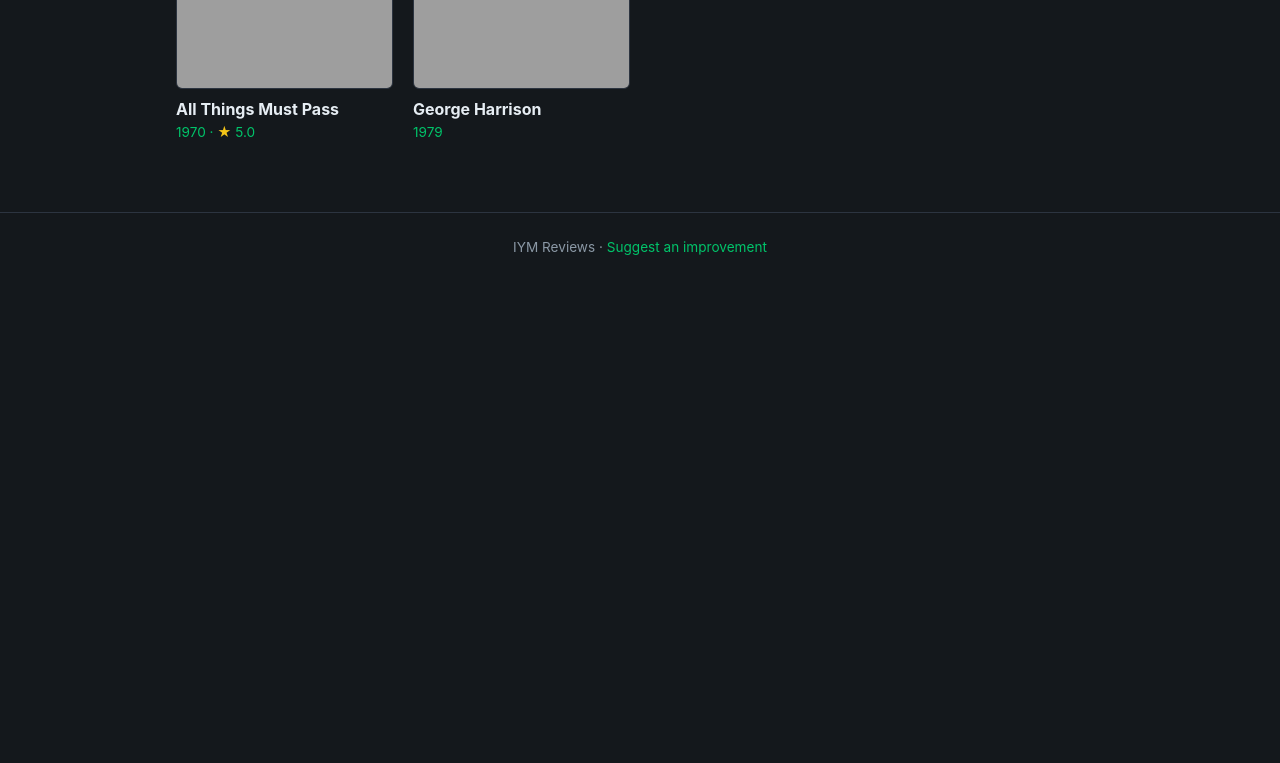
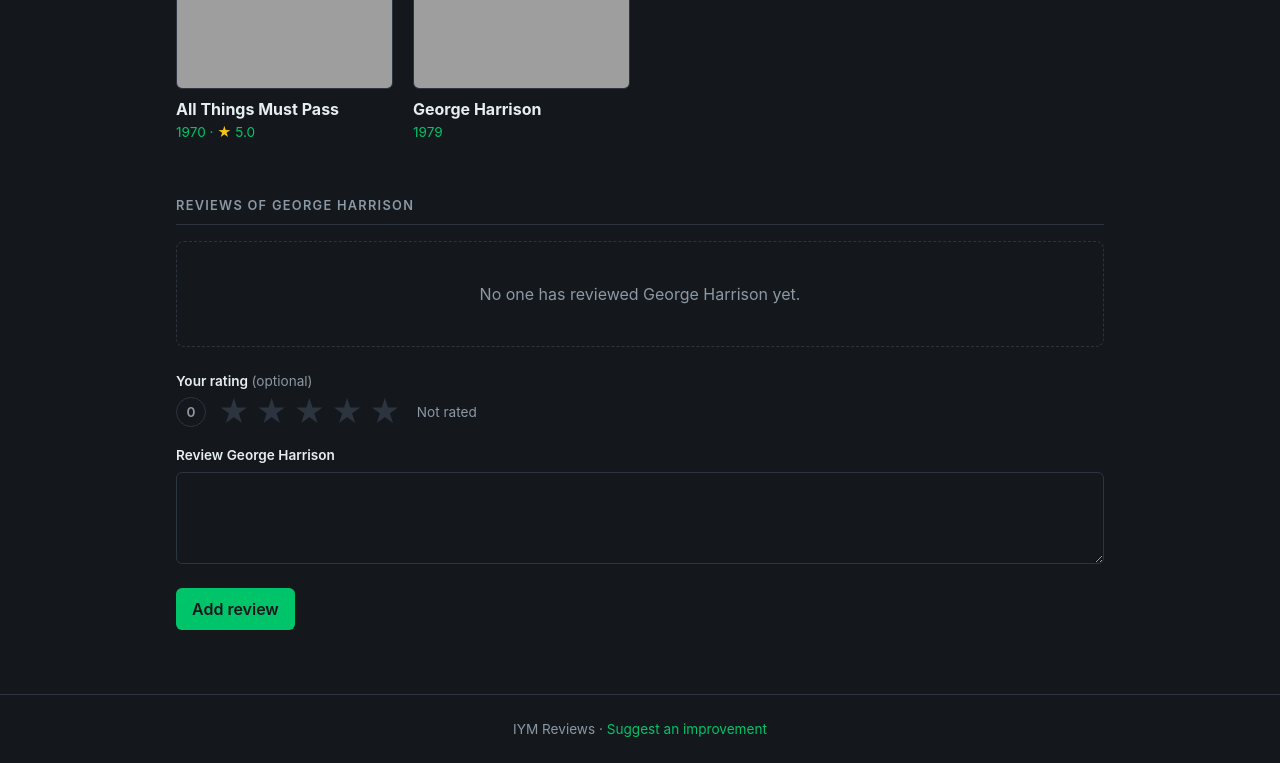
Before and after one commit to nikhil-r-kumar07/albumrating, a Django app: page /albums/artist/2/ in a window 1280 px wide. Shown: the part 437-1200 px from the top of the page. Before the commit the page ends 692 px from the top, so only its background shows below. Run offline with Django 5.2, Linux system fonts and the light colour scheme; a user stored in the database is signed in; data comes from the database, SQL or seed files in the repository; both versions use the stored data as it was after the commit; data that the repository does not hold is empty; grey boxes are pictures that could not be loaded.

Commit message:
artist reviews

```diff
--- a/albumrating/albumrating/templates/base.html
+++ b/albumrating/albumrating/templates/base.html
@@ -496,6 +496,8 @@
 
     .artist-sub a { color: var(--accent); }
 
+    .artist-rating { margin: 0 0 6px; }
+
     @media (max-width: 520px) {
       .artist-header { gap: 16px; }
       .artist-avatar { width: 80px; height: 80px; font-size: 2rem; }
--- a/albumrating/albums/admin.py
+++ b/albumrating/albums/admin.py
@@ -1,5 +1,5 @@
 from django.contrib import admin
-from .models import Album, Review, Artist
+from .models import Album, Review, Artist, ArtistReview
 
 class AlbumAdmin(admin.ModelAdmin):
     ordering = ['name']
@@ -7,3 +7,4 @@
 admin.site.register(Album, AlbumAdmin)
 admin.site.register(Review)
 admin.site.register(Artist)
+admin.site.register(ArtistReview)
--- a/albumrating/albums/models.py
+++ b/albumrating/albums/models.py
@@ -31,3 +31,15 @@
         constraints = [models.UniqueConstraint(fields=['album', 'user'], name='one_review_per_user_per_album')]
     def __str__(self):
         return str(self.id) + ' - ' + self.album.name
+
+class ArtistReview(models.Model):
+    id = models.AutoField(primary_key=True)
+    comment = models.CharField(max_length=255)
+    date = models.DateTimeField(auto_now_add=True)
+    artist = models.ForeignKey(Artist, on_delete=models.CASCADE)
+    user = models.ForeignKey(User, on_delete=models.CASCADE)
+    rating = models.PositiveSmallIntegerField(null = True, blank = True)
+    class Meta:
+        constraints = [models.UniqueConstraint(fields=['artist', 'user'], name='one_review_per_user_per_artist')]
+    def __str__(self):
+        return str(self.id) + ' - ' + self.artist.name
--- a/albumrating/albums/templates/albums/artist.html
+++ b/albumrating/albums/templates/albums/artist.html
@@ -7,6 +7,13 @@
       <div>
         <p class="artist-label">Artist</p>
         <h1>{{ artist.name }}</h1>
+        {% if template_data.average is not None %}
+          <p class="album-rating artist-rating">
+            <span class="star-on" aria-hidden="true">★</span>
+            {{ template_data.average|floatformat:1 }}<span class="sr-only"> out of 5</span>
+            <span class="album-rating-count">· {{ template_data.rating_count }} rating{{ template_data.rating_count|pluralize }}</span>
+          </p>
+        {% endif %}
         <p class="artist-sub">
           {{ template_data.albums|length }} album{{ template_data.albums|length|pluralize }} on IYM Reviews
           {% if artist.mbid %}· <a href="https://musicbrainz.org/artist/{{ artist.mbid }}" target="_blank" rel="noopener">View on MusicBrainz</a>{% endif %}
@@ -35,5 +42,52 @@
         <div class="empty">No albums by {{ artist.name }} on the site yet. <a href="{% url 'albums.index' %}?search={{ artist.name|urlencode }}">Search for one</a>.</div>
       {% endif %}
     </section>
+
+    <section class="reviews">
+      <h2 class="section-title">Reviews of {{ artist.name }}</h2>
+
+      {% for review in template_data.reviews %}
+        <article class="review">
+          <div class="review-meta">
+            Review by {{ review.user.username }} · {{ review.date|date:"M j, Y" }}
+            {% if user == review.user %}
+              · <a href="{% url 'albums.edit_artist_review' id=artist.id review_id=review.id %}">Edit</a>
+              · <form class="inline-form" method="POST" action="{% url 'albums.delete_artist_review' id=artist.id review_id=review.id %}" onsubmit="return confirm('Delete this review?');">
+                  {% csrf_token %}
+                  <button class="link-button" type="submit">Delete</button>
+                </form>
+            {% endif %}
+          </div>
+          {% if review.rating is not None %}
+            <div class="review-stars" role="img" aria-label="{{ review.rating }} out of 5 stars">
+              {% for i in "12345" %}<span class="{% if forloop.counter <= review.rating %}star-on{% else %}star-off{% endif %}">★</span>{% endfor %}
+            </div>
+          {% endif %}
+          <p class="review-comment">{{ review.comment }}</p>
+        </article>
+      {% empty %}
+        <div class="empty">No one has reviewed {{ artist.name }} yet.</div>
+      {% endfor %}
+
+      {% if not user.is_authenticated %}
+        <p class="review-prompt"><a href="{% url 'accounts.login' %}">Log in</a> to review this artist.</p>
+      {% elif template_data.my_review %}
+        <p class="review-prompt">
+          You've reviewed this artist.
+          <a href="{% url 'albums.edit_artist_review' id=artist.id review_id=template_data.my_review.id %}">Edit your review</a>
+          to change your rating.
+        </p>
+      {% else %}
+        <form class="review-form" method="POST" action="{% url 'albums.create_artist_review' id=artist.id %}">
+          {% csrf_token %}
+          {% include 'albums/star_picker.html' %}
+          <div class="form-field">
+            <label for="comment">Review {{ artist.name }}</label>
+            <textarea id="comment" name="comment" rows="3" maxlength="255" required></textarea>
+          </div>
+          <button class="btn" type="submit">Add review</button>
+        </form>
+      {% endif %}
+    </section>
   {% endwith %}
 {% endblock %}
--- a/albumrating/albums/urls.py
+++ b/albumrating/albums/urls.py
@@ -9,4 +9,7 @@
     path('<int:id>/review/<int:review_id>/delete/', views.delete_review, name = 'albums.delete_review'),
     path('mb/<uuid:mbid>/', views.open_album, name = 'albums.open'),
     path('artist/<int:id>/', views.artist, name = 'albums.artist'),
+    path('artist/<int:id>/review/create/', views.create_artist_review, name = 'albums.create_artist_review'),
+    path('artist/<int:id>/review/<int:review_id>/edit/', views.edit_artist_review, name = 'albums.edit_artist_review'),
+    path('artist/<int:id>/review/<int:review_id>/delete/', views.delete_artist_review, name = 'albums.delete_artist_review'),
 ]
--- a/albumrating/albums/views.py
+++ b/albumrating/albums/views.py
@@ -1,9 +1,16 @@
 from django.shortcuts import render, redirect, get_object_or_404
 from django.contrib.auth.decorators import login_required
 from django.http import Http404
-from .models import Album, Review, Artist
+from .models import Album, Review, Artist, ArtistReview
 from . import musicbrainz
 from django.db.models import Avg, Count
+
+def rating_from(request):
+    # The star picker sends '0'-'5', or '' when left unrated.
+    rating = request.POST.get('rating', '')
+    if rating in ['0', '1', '2', '3', '4', '5']:
+        return int(rating)
+    return None
 
 def index(request):
     search_term = request.GET.get('search')
@@ -49,11 +56,7 @@
         if review is None:
             review = Review(album=album, user=request.user)
         review.comment = request.POST['comment']
-        rating = request.POST.get('rating', '')
-        if rating in ['0', '1', '2', '3', '4', '5']:
-            review.rating = int(rating)
-        else:
-            review.rating = None
+        review.rating = rating_from(request)
         review.save()
     return redirect('albums.show', id=id)
 @login_required
@@ -68,11 +71,7 @@
         return render(request, 'albums/edit_review.html', {'template_data': template_data})
     elif request.method == 'POST' and request.POST['comment'] != '':
         review.comment = request.POST['comment']
-        rating = request.POST.get('rating', '')
-        if rating in ['0', '1', '2', '3', '4', '5']:
-            review.rating = int(rating)
-        else:
-            review.rating = None
+        review.rating = rating_from(request)
         review.save()
         return redirect('albums.show', id=id)
     else:
@@ -89,4 +88,41 @@
     template_data['title'] = artist.name
     template_data['artist'] = artist
     template_data['albums'] = albums
+    reviews = ArtistReview.objects.filter(artist=artist).order_by('-date')
+    template_data['reviews'] = reviews
+    stats = reviews.aggregate(average = Avg('rating'), count = Count('rating'))
+    template_data['average'] = stats['average']
+    template_data['rating_count'] = stats['count']
+    if request.user.is_authenticated:
+        template_data['my_review'] = reviews.filter(user=request.user).first()
     return render(request, 'albums/artist.html', {'template_data': template_data})
+@login_required
+def create_artist_review(request, id):
+    if request.method == 'POST' and request.POST.get('comment', '') != '':
+        artist = get_object_or_404(Artist, id=id)
+        review = ArtistReview.objects.filter(artist=artist, user=request.user).first()
+        if review is None:
+            review = ArtistReview(artist=artist, user=request.user)
+        review.comment = request.POST['comment']
+        review.rating = rating_from(request)
+        review.save()
+    return redirect('albums.artist', id=id)
+@login_required
+def edit_artist_review(request, id, review_id):
+    review = get_object_or_404(ArtistReview, id=review_id, user=request.user)
+    if request.method == 'GET':
+        template_data = {}
+        template_data['title'] = 'Edit Review'
+        template_data['review'] = review
+        return render(request, 'albums/edit_artist_review.html', {'template_data': template_data})
+    elif request.method == 'POST' and request.POST.get('comment', '') != '':
+        review.comment = request.POST['comment']
+        review.rating = rating_from(request)
+        review.save()
+    return redirect('albums.artist', id=id)
+@login_required
+def delete_artist_review(request, id, review_id):
+    if request.method == 'POST':
+        review = get_object_or_404(ArtistReview, id=review_id, user=request.user)
+        review.delete()
+    return redirect('albums.artist', id=id)
```
Also changed, not shown: albumrating/albums/templates/albums/edit_artist_review.html (added, +21 -0 lines), albumrating/albums/migrations/0011_artistreview.py (added), albumrating/db.sqlite3.
